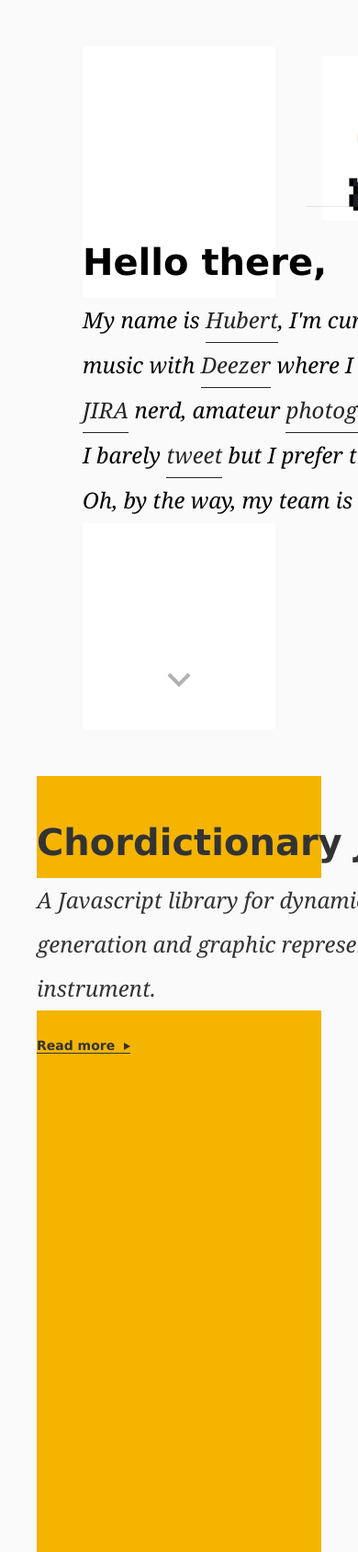
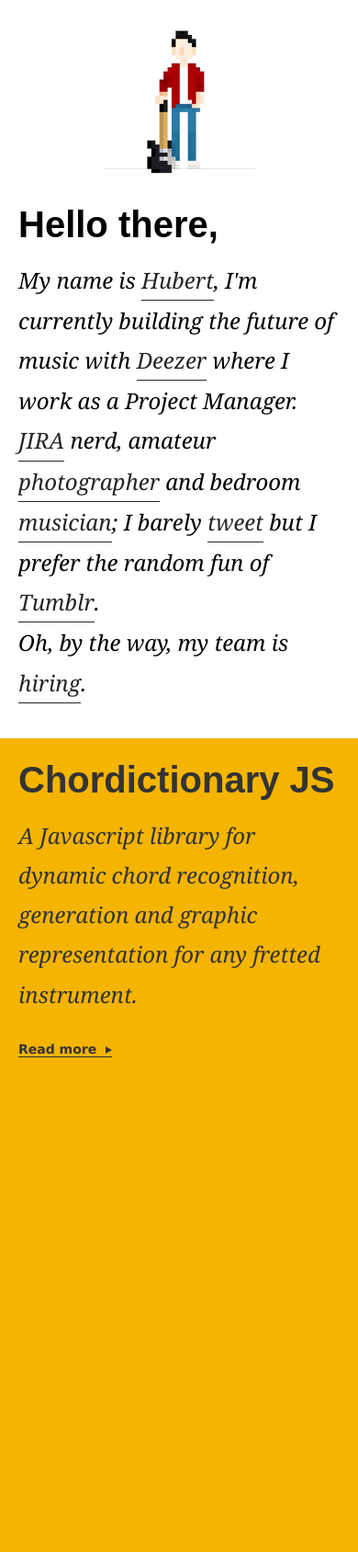
Before and after one commit to greird/greird.github.io, a PHP site: page / in a window 390 px wide; the page is wider, and only the part inside the window is pictured. Shown: that part at 92% size. After the commit the page ends 1150 px from the top of that part, so only its background shows below. Run offline with PHP 8.4, Linux system fonts and the light colour scheme.

Commit message:
updated mobile layout

```diff
--- a/css/main.css
+++ b/css/main.css
@@ -8,7 +8,7 @@ body {
 
 .summary h1 {
   margin: 0 0 14px 0;
-  font-family: FranklinGothic-Medium, "Franklin Gothic", "Lucida Sans Unicode", Arial;
+  font-family: FranklinGothic-Medium, Arial;
   font-size: 40px;
   text-transform: uppercase;
   line-height: 50px;
@@ -63,7 +63,6 @@ a, a:active {
 
 .slide section {
   width: 650px;
-  height: 400px;
   margin: auto;
   padding-top: 15%;
 } .slide#introduction section {
--- a/css/mobile.css
+++ b/css/mobile.css
@@ -1,21 +1,22 @@
-@media (max-width: 640px) {
+@media (max-width: 800px) {
 
    body, element1, element2 {
       width: auto;
       margin: 0;
-      padding: 0px 40px;
+      padding: 0;
    }
+
+   .slide#introduction { border: none; border-radius: 0; }
+
+   .slide section { width: auto; padding: 20px; }
 
    p {
       font-size: 1.5em;
-      line-height: 2em;
+      line-height: 1.8em;
       padding: 0;
-      background-color: #fafafa;
    }
 
-   .hide_mobile {
-      display: none !important;
-   }
+   .hide_mobile { display: none !important; }
 
 }
 
--- a/index.html
+++ b/index.html
@@ -22,7 +22,7 @@
 			My name is <a href="http://www.linkedin.com/in/hubertfauconnier" title="LinkedIn">Hubert</a>, I'm currently building the future of music with <a href="http://www.deezer.com" title="Deezer">Deezer</a> where I work as a Project Manager. <a href="http://www.atlassian.com/JIRA" title="Atlassian JIRA">JIRA</a> nerd, amateur <a href="http://www.flickr.com/photos/ebryde/" title="Flickr">photographer</a> and bedroom <a href="http://www.soundclound.com/greird" title="Soundcloud">musician</a>; I barely <a href="http://twitter.com/LeChefDeProjet" title="Twitter">tweet</a> but I prefer the random fun of <a href="http://greird.tumblr.com/" title="Tumblr">Tumblr</a>. <br />Oh, by the way, my team is <a href="http://www.deezer.com/company/jobs_offer_description/oCXq0fwJ" title="Senior Full Stack Engineer
 			Engineering">hiring</a>.
 			</p>
-			<a href="#chordictionary" title=""><div class="arrow-down"></div></a>
+			<a href="#chordictionary" title=""><div class="arrow-down hide_mobile"></div></a>
 		</section>
 </div>
 <div class="slide yellow">
--- a/js/main.js
+++ b/js/main.js
@@ -17,7 +17,6 @@ function setCanvaSize() {
     for (var i = 0; i < slide.length; i++) {
       if (i === 0) slide[i].style.minHeight = browser.height - 100 + 'px';
       else slide[i].style.minHeight = browser.height + 'px';
-      console.log(slide[i].style.height);
     }
 };
 
```
